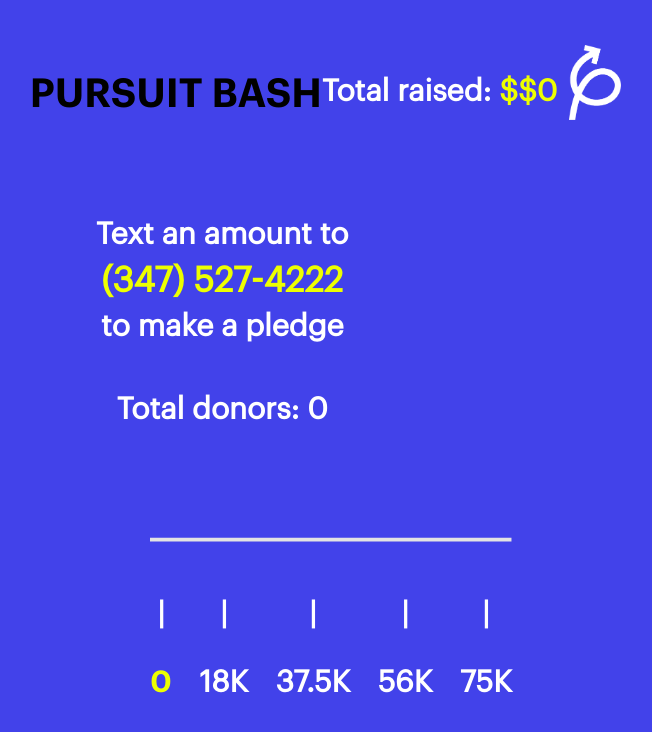
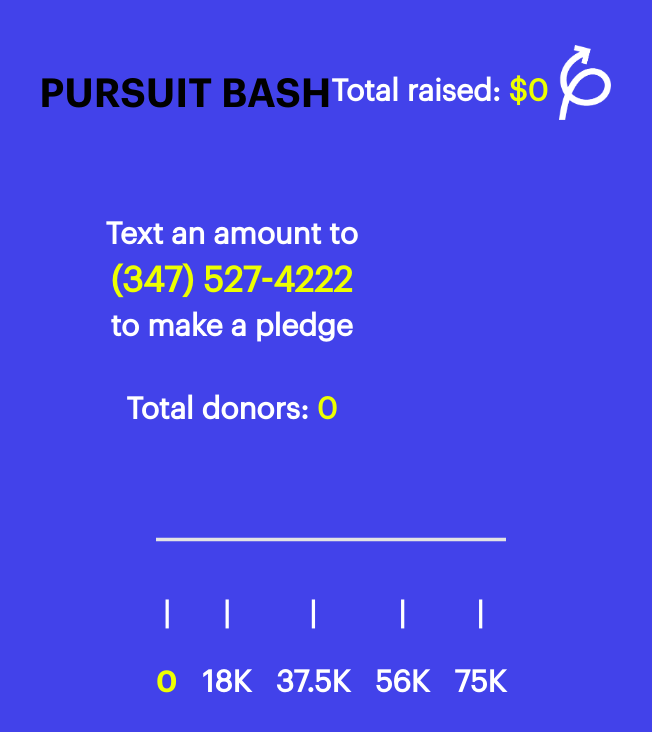
Before and after one commit to crymall/text_to_pledge, a React (Create React App) app in the folder client/: page / in a window 1280 px wide. Shown: the top 732 px of the page, without its empty margins (309-961 px from the left). Built offline with nearby package versions, Linux system fonts and the light colour scheme; no server answers.

Commit message:
fix styling

```diff
--- a/client/src/PledgeFront.js
+++ b/client/src/PledgeFront.js
@@ -38,11 +38,7 @@ class PledgeFront extends Component {
     let totalPercent;
     let exceedMessage = (
       <h3 className="total-header">
-        Total raised:{" "}
-        <span className="pledger-num">
-          $$
-          {total}
-        </span>
+        Total raised: <span className="pledger-num">${total}</span>
       </h3>
     );
 
@@ -124,7 +120,9 @@ class PledgeFront extends Component {
             <h3 className="pledge-instructions">Text an amount to</h3>
             <h3 className="pledge-highlight">(347) 527-4222</h3>
             <h3 className="pledge-instructions">to make a pledge</h3>
-            <h3 className="pledge-stats">Total donors: {totalDonors}</h3>
+            <h3 className="pledge-stats">
+              Total donors: <span className="pledger-num">{totalDonors}</span>
+            </h3>
           </div>
           <div className="pledge-area">
             {largestFormattedPledge}
```
